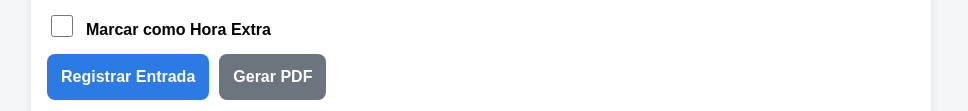
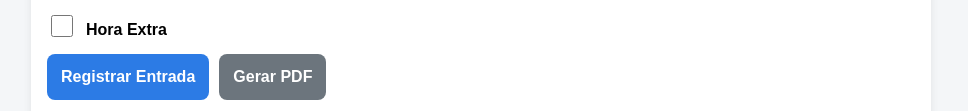
Before and after one commit to Andre-campos22/controle-de-ponto, a plain HTML site: page index.html in a window 1280 px wide. Shown: the part 212-323 px from the top of the page, without its empty margins (159-1127 px from the left). Drawn offline with nearby package versions, Linux system fonts and the light colour scheme.

Commit message:
Update index.html

```diff
--- a/index.html
+++ b/index.html
@@ -153,7 +153,7 @@ th { background:#f1f3f5; }
 
   <div class="hora-extra-box">
     <input type="checkbox" id="horaExtra">
-    <label for="horaExtra">Marcar como Hora Extra</label>
+    <label for="horaExtra">Hora Extra</label>
   </div>
 
   <div class="actions">
```
